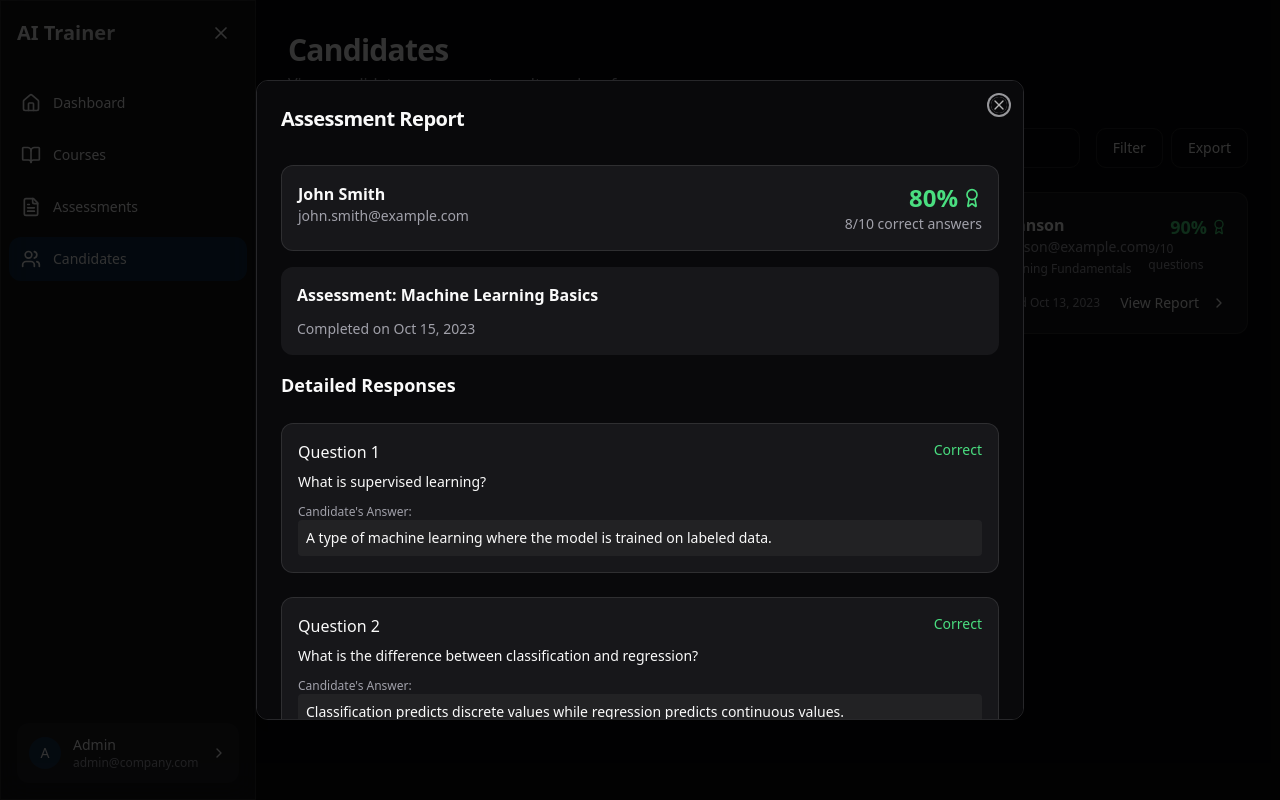
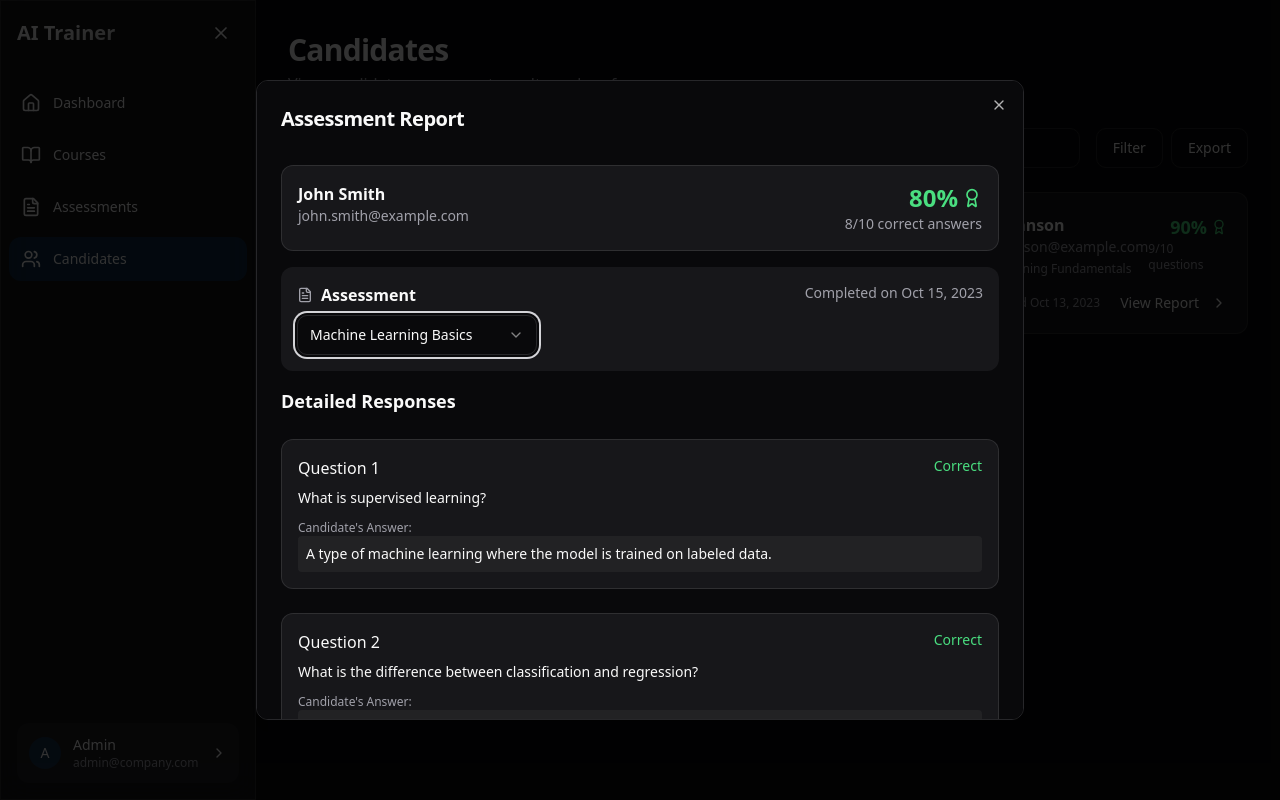
Before and after one commit to mohitgulati1999/ai-tutor-admin-panel, a React (Vite) app: page /candidates in a window 1280 px wide. Both pictures are taken after a click on the element 440 px from the left and 263 px from the top of the page. Built offline with nearby package versions, Linux system fonts and the light colour scheme.

Commit message:
Add assessment selection to report
Adds a dropdown to the candidate card's view report section to allow users to select and view reports for specific assessments.

```diff
--- a/src/components/CandidateCard.tsx
+++ b/src/components/CandidateCard.tsx
@@ -1,9 +1,100 @@
 
 import { useState } from 'react';
 import { Button } from '@/components/ui/button';
-import { ChevronRight, Award } from 'lucide-react';
+import { ChevronRight, Award, FileText } from 'lucide-react';
 import { cn } from '@/lib/utils';
 import { Dialog, DialogContent, DialogHeader, DialogTitle } from '@/components/ui/dialog';
+import {
+  Select,
+  SelectContent,
+  SelectItem,
+  SelectTrigger,
+  SelectValue,
+} from '@/components/ui/select';
+
+// Mock data for multiple assessments per candidate
+const mockAssessmentData = {
+  '1': [
+    {
+      id: 'a1',
+      name: 'Machine Learning Basics',
+      score: 8,
+      totalQuestions: 10,
+      date: 'Oct 15, 2023',
+      answers: [
+        {
+          question: 'What is supervised learning?',
+          answer: 'A type of machine learning where the model is trained on labeled data.',
+          isCorrect: true,
+        },
+        {
+          question: 'What is the difference between classification and regression?',
+          answer: 'Classification predicts discrete values while regression predicts continuous values.',
+          isCorrect: true,
+        },
+        {
+          question: 'What is overfitting?',
+          answer: 'When a model performs well on test data but poorly on training data.',
+          isCorrect: false,
+          correctAnswer: 'When a model performs well on training data but poorly on test data.',
+        },
+      ],
+    },
+    {
+      id: 'a2',
+      name: 'Advanced Machine Learning',
+      score: 6,
+      totalQuestions: 10,
+      date: 'Nov 05, 2023',
+      answers: [
+        {
+          question: 'What is ensemble learning?',
+          answer: 'Combining multiple models to improve performance.',
+          isCorrect: true,
+        },
+        {
+          question: 'What is gradient boosting?',
+          answer: 'A technique where new models correct errors made by existing models.',
+          isCorrect: true,
+        },
+        {
+          question: 'What is transfer learning?',
+          answer: 'Learning techniques from one domain and applying them to another.',
+          isCorrect: false,
+          correctAnswer: 'Using a pre-trained model on a new but related task.',
+        },
+      ],
+    }
+  ],
+  '2': [
+    {
+      id: 'a3',
+      name: 'Natural Language Processing',
+      score: 6,
+      totalQuestions: 10,
+      date: 'Oct 14, 2023',
+      answers: [
+        {
+          question: 'What is tokenization?',
+          answer: 'Breaking down text into smaller units like words or subwords.',
+          isCorrect: true,
+        },
+        {
+          question: 'What is TF-IDF?',
+          answer: 'A measure of how important a word is in a document relative to a collection.',
+          isCorrect: true,
+        },
+        {
+          question: 'What is stemming?',
+          answer: 'The process of finding related words based on their meaning.',
+          isCorrect: false,
+          correctAnswer: 'The process of reducing words to their root/stem form.',
+        },
+      ],
+    }
+  ],
+  // Add more assessments for other candidates
+};
 
 type CandidateProps = {
   candidate: {
@@ -29,6 +120,31 @@ const CandidateCard = ({ candidate }: CandidateProps) => {
   const scoreColor =
     scorePercentage >= 80 ? 'text-green-400' :
     scorePercentage >= 60 ? 'text-amber-400' :
+    'text-red-400';
+
+  // Get available assessments for this candidate
+  const candidateAssessments = mockAssessmentData[candidate.id] || [];
+
+  // Add the current assessment if it's not in the mock data
+  const allAssessments = candidateAssessments.length > 0 ?
+    candidateAssessments :
+    [{
+      id: 'current',
+      name: candidate.assessment,
+      score: candidate.score,
+      totalQuestions: candidate.totalQuestions,
+      date: candidate.date,
+      answers: candidate.answers
+    }];
+
+  const [selectedAssessment, setSelectedAssessment] = useState<string>(allAssessments[0].id);
+
+  // Find the currently selected assessment data
+  const currentAssessmentData = allAssessments.find(a => a.id === selectedAssessment) || allAssessments[0];
+  const currentScorePercentage = Math.round((currentAssessmentData.score / currentAssessmentData.totalQuestions) * 100);
+  const currentScoreColor =
+    currentScorePercentage >= 80 ? 'text-green-400' :
+    currentScorePercentage >= 60 ? 'text-amber-400' :
     'text-red-400';
 
   return (
@@ -96,26 +212,49 @@ const CandidateCard = ({ candidate }: CandidateProps) => {
               <div className="flex flex-col items-end">
                 <div className={cn(
                   "text-2xl font-bold flex items-center",
-                  scoreColor
+                  currentScoreColor
                 )}>
-                  {scorePercentage}%
-                  {scorePercentage >= 80 && <Award className="h-5 w-5 ml-1" />}
+                  {currentScorePercentage}%
+                  {currentScorePercentage >= 80 && <Award className="h-5 w-5 ml-1" />}
                 </div>
                 <p className="text-sm text-muted-foreground">
-                  {candidate.score}/{candidate.totalQuestions} correct answers
+                  {currentAssessmentData.score}/{currentAssessmentData.totalQuestions} correct answers
                 </p>
               </div>
             </div>
 
-            <div className="bg-secondary/50 rounded-lg p-4">
-              <h4 className="font-semibold mb-3">Assessment: {candidate.assessment}</h4>
-              <p className="text-sm text-muted-foreground">Completed on {candidate.date}</p>
+            <div className="bg-secondary/50 rounded-lg p-4 flex flex-col md:flex-row gap-4 justify-between items-start">
+              <div>
+                <div className="flex items-center gap-2 mb-2">
+                  <FileText className="h-4 w-4 text-muted-foreground" />
+                  <h4 className="font-semibold">Assessment</h4>
+                </div>
+
+                <Select
+                  value={selectedAssessment}
+                  onValueChange={(value) => setSelectedAssessment(value)}
+                >
+                  <SelectTrigger className="w-[240px]">
+                    <SelectValue placeholder="Select assessment" />
+                  </SelectTrigger>
+                  <SelectContent>
+                    {allAssessments.map((assessment) => (
+                      <SelectItem key={assessment.id} value={assessment.id}>
+                        {assessment.name}
+                      </SelectItem>
+                    ))}
+                  </SelectContent>
+                </Select>
+              </div>
+              <p className="text-sm text-muted-foreground">
+                Completed on {currentAssessmentData.date}
+              </p>
             </div>
 
             <div className="space-y-6 mt-6">
               <h4 className="font-semibold text-lg">Detailed Responses</h4>
 
-              {candidate.answers.map((item, index) => (
+              {currentAssessmentData.answers.map((item, index) => (
                 <div
                   key={index}
                   className={cn(
```
